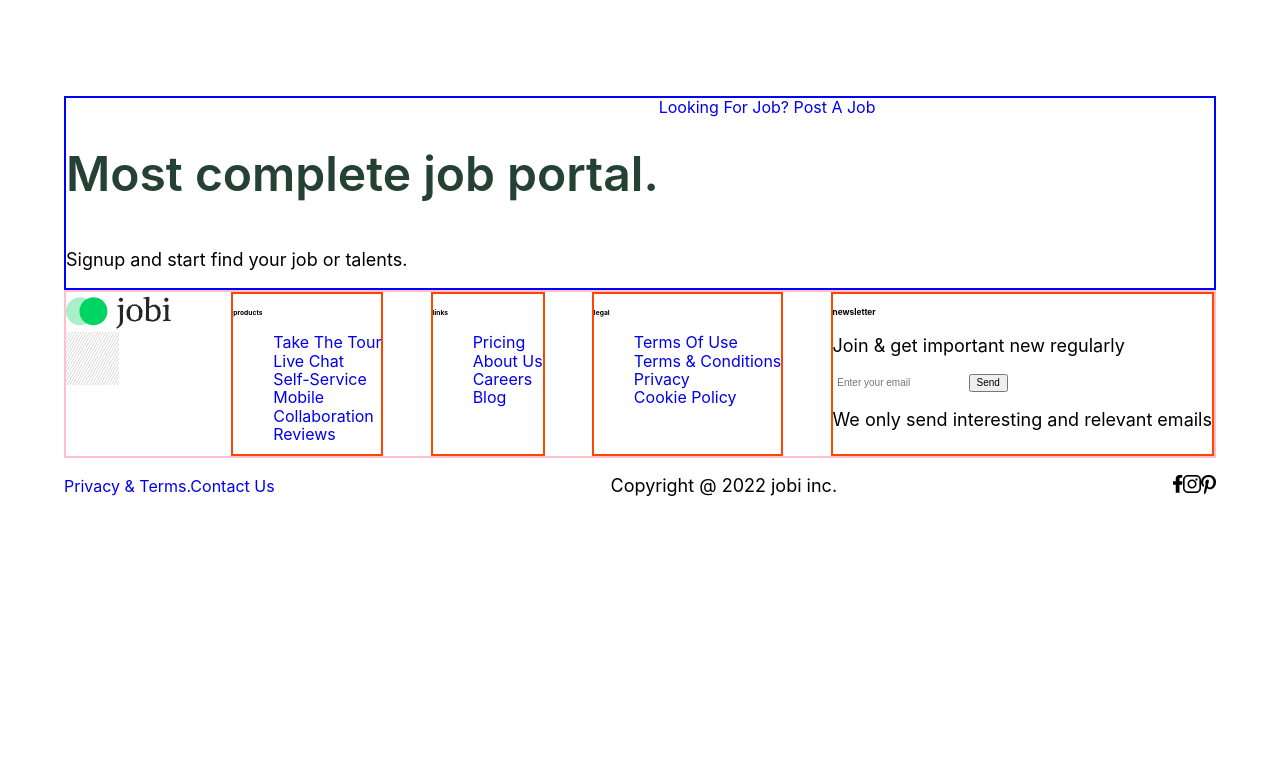
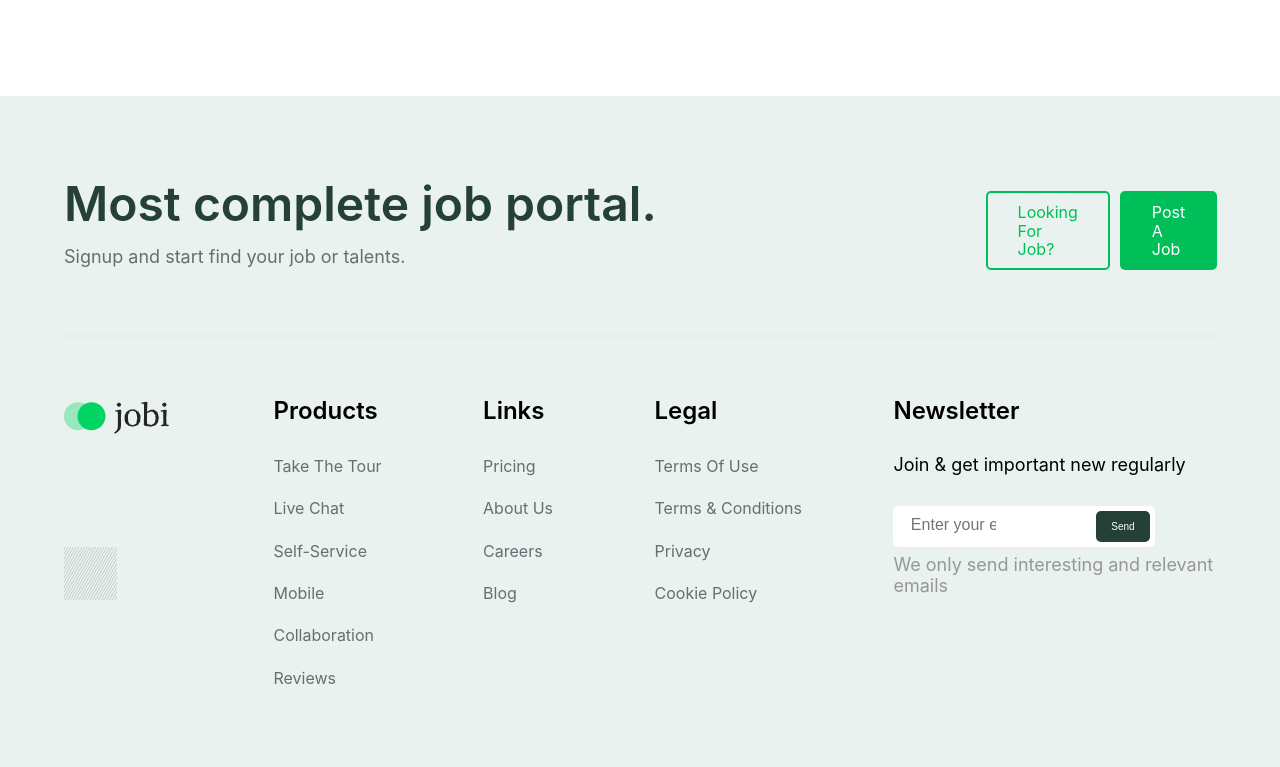
Before and after one commit to rselvasoyak/jobi, a JavaScript app: page / in a window 1280 px wide. Shown: the part 5833-6600 px from the top of the page. Before the commit the page ends 6387 px from the top, so only its background shows below. Built offline with nearby package versions, Linux system fonts and the light colour scheme; the HTML template or start-up script is replaced by a standard one.

Commit message:
edited base styling

```diff
--- a/src/Components/TopFooter.js
+++ b/src/Components/TopFooter.js
@@ -12,12 +12,12 @@ const TopFooter = () => {
                     <p>Signup and start find your job or talents.</p>
                 </div>
                 <div className="footerTopLinks">
-                    <a className="" href=" "> Looking for Job?</a>
-                    <a className="" href=" "> Post a job</a>
+                    <a className="lookLink" href=" "> Looking for Job?</a>
+                    <a className="postLink" href=" "> Post a job</a>
                 </div>
             </div>
             <div className="footerNav">
-                <div className="">
+                <div className="brandVisual">
                     <div className="logo" >
                         <img src= {logo} alt="Jobi company logo with 2 green and while circles overlapping"></img>
                     </div>
@@ -26,7 +26,7 @@ const TopFooter = () => {
                     </div>
                 </div>
                 <div className="footerNavList">
-                    <h6>products</h6>
+                    <h5>products</h5>
                     <ul>
                         <li>
                             <a href=" ">
@@ -61,7 +61,7 @@ const TopFooter = () => {
                     </ul>
                 </div>
                 <div className="footerNavList">
-                    <h6>links</h6>
+                    <h5>links</h5>
                     <ul>
                         <li>
                             <a href=" ">
@@ -86,7 +86,7 @@ const TopFooter = () => {
                     </ul>
                 </div>
                 <div className="footerNavList">
-                    <h6>legal</h6>
+                    <h5>legal</h5>
                     <ul>
                         <li>
                             <a href=" ">
@@ -116,13 +116,15 @@ const TopFooter = () => {
                     <div className="formInputBundle">
                         <form>
                             <label></label>
-                            <input
-                                placeholder=" Enter your email"
-                            >
-                            </input>
-                                <button>
+                            <div className="inputRow">
+                                <input
+                                    placeholder=" Enter your email"
+                                >
+                                </input>
+                                <button className="send">
                                     Send
                                 </button>
+                            </div>
                         </form>
                         <p className="formText"> We only send interesting and relevant emails</p>
                     </div> {/* form input bundle ending */}
--- a/src/partials/abstract/_variables.scss
+++ b/src/partials/abstract/_variables.scss
@@ -13,3 +13,6 @@ $brown: #755146;
 $lightBrown: #DFA79C;
 $newJobiGreen: #00fc74;
 $newGreen: #08623b;
+$medGrey: #EBEBEB;
+$blurBlack: rgba($color: $black, $alpha: 0.6);
+$blurDarkGrey: #979797;
--- a/src/partials/base/_buttonsAndLinks.scss
+++ b/src/partials/base/_buttonsAndLinks.scss
@@ -70,11 +70,46 @@
             border: none;
             background-color: inherit;
             cursor: pointer;
-                                        // &:hover,
+            // &:hover,
             // &:focus{
 
             // }
         }
+
+
+        // Footer Nav
+        .lookLink{
+            border: 2px solid $jobiGreen;
+            color: $jobiGreen;
+            padding: 1rem 3rem;
+            border-radius: 5px;
+            // &:hover,
+            // &:focus{
+
+            // }
+        }
+
+        .postLink{
+            border: 2px solid $jobiGreen;
+            background-color: $jobiGreen;
+            color: $whiteFont;
+            padding: 1rem 3rem;
+            border-radius: 5px;
+            // &:hover,
+            // &:focus{
+
+            // }
+        }
+
+        .send{
+            border: none;
+            padding: .8rem 1.5rem;
+            color: $whiteFont;
+            background-color: $darkGreen;
+            border-radius: 5px;
+        }
+
+
 
 
 
--- a/src/partials/base/_typography.scss
+++ b/src/partials/base/_typography.scss
@@ -32,6 +32,12 @@ h4{
     text-transform: capitalize;
 }
 
+h5{
+    font-size: 2.4rem;
+    text-transform: capitalize;
+    font-weight: 600;
+}
+
 p{
     font-size: 1.8rem;
 }
--- a/src/partials/components/_footer.scss
+++ b/src/partials/components/_footer.scss
@@ -8,34 +8,99 @@ footer{
         align-items: center;
         .socialMedia{
             display: flex;
+            border: 2px solid red;
+            flex-basis: 7%;
+            justify-content: space-between;
         }
     }
 }
 
 .topFooter{
+    background-color: $lightGreen;
+    padding: 5rem 0;
     .wrapper{
         display: flex;
         flex-direction: column;
+        padding: 3rem 0;
     }
     .footerHeader{
         display: flex;
-        border: 2px solid blue;
+        justify-content: space-between;
+        border-bottom: 2px solid $medGrey;
         width: 100%;
+        padding-bottom: 5rem;
+        h3{
+            margin: 0
+        }
+        p{
+            color: $blurBlack;
+            margin-top: 1.5rem;
+        }
+        .footerTopLinks{
+            margin: auto 0;
+            width: 20%;
+            display: flex;
+            justify-content: space-between;
+            .postLink{
+                margin-left: 10px;
+            }
+        }
     }
     .footerNav{
         display: flex;
         justify-content: space-between;
-        border: 2px solid pink;
         width: 100%;
+        padding: 6rem 0;
+        h5{
+            margin-top: 0;
+            margin-bottom: 2rem;
+        }
+        .logo{
+            margin-bottom: 11rem;
+        }
         .footerNavList{
-            border: 2px solid orangered;
+            padding: 0 1rem;
+            ul{
+                width: 100%;
+                display: flex;
+                flex-direction: column;
+                padding: 0;
+            }
+            li{
+                width: 100%;
+                margin: 1.2rem 0;
+            }
+            a{
+                color: $blurBlack;
+                width: 100%;
+            }
         }
         .footerForm{
-            border: 2px solid orangered;
+            width: 28%;
+            p{
+                margin: 3rem 0;
+            }
+            .inputRow{
+                display: flex;
+                justify-content: space-between;
+                border-radius: 5px;
+                padding: .5rem;
+                width: 81%;
+                background-color: $whiteFont;
+            }
+            .formText{
+                color: $blurDarkGrey;
+                margin: .8rem 0;
+            }
         }
 
         input{
             border: none;
+            width: 100%;
+            padding: 1rem 10rem 1rem .8rem;
+            &::placeholder{
+                font-size: 1.6rem;
+            }
         }
     }
 }
```
